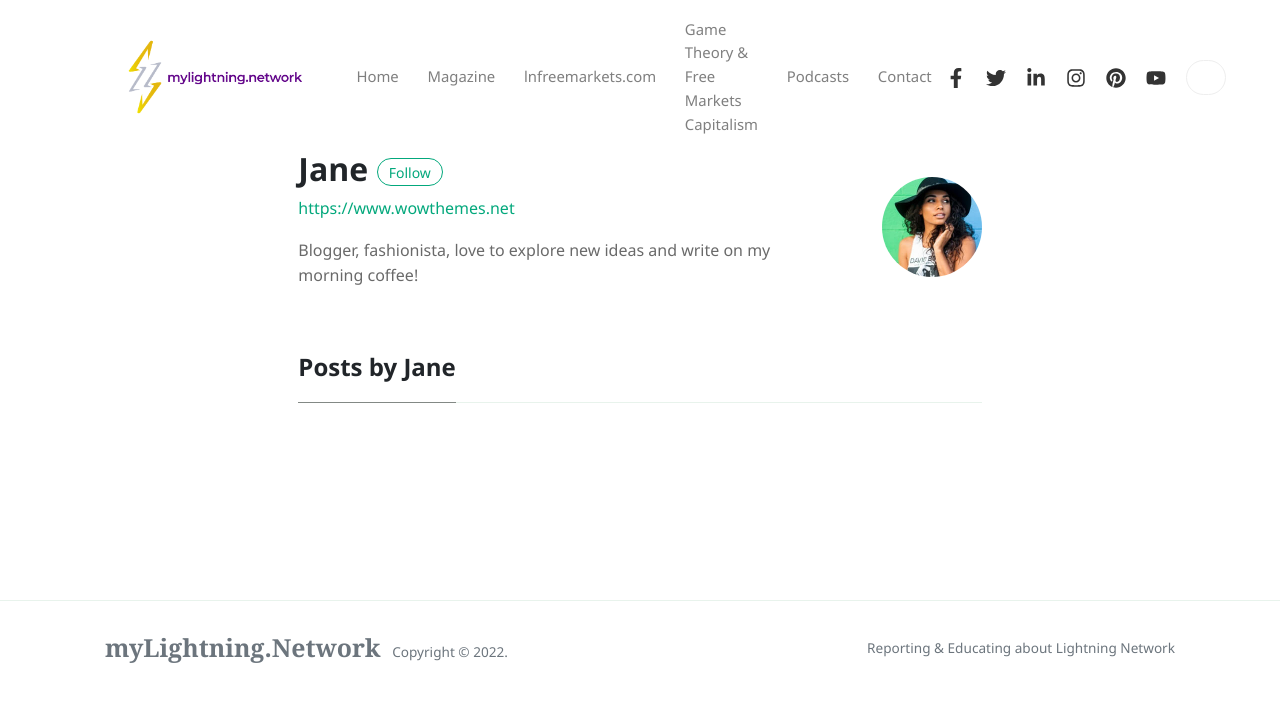
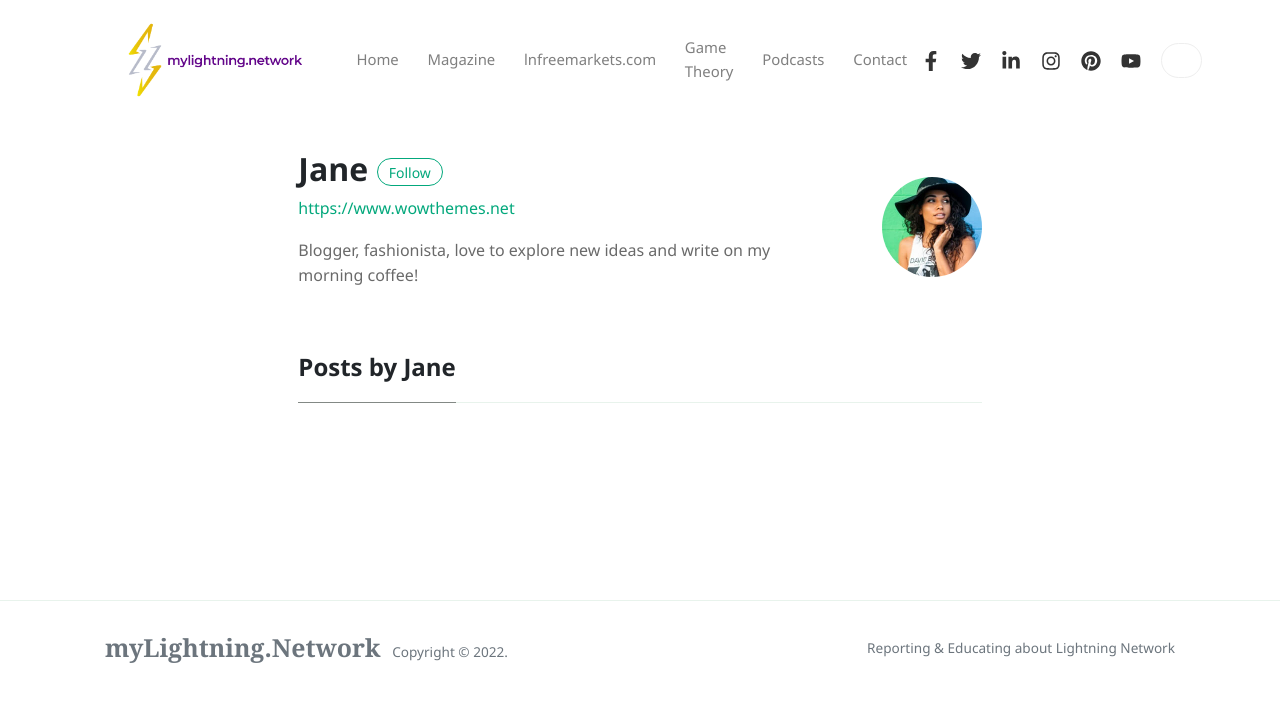
Before and after one commit to mylightningnetwork/mylightning.network.old.website, a Jekyll site: the page built from _pages/author-jane.html, in a window 1280 px wide. Shown: the top 702 px of the page. Built offline with Jekyll 4.4.1, drawn with Linux system fonts in a browser that asks for light colours; nearby versions of some CDN libraries.

Commit message:
Update menu-header.html

```diff
--- a/_includes/menu-header.html
+++ b/_includes/menu-header.html
@@ -10,7 +10,7 @@
   <a class="nav-link" href="{{site.baseurl}}/magazine">lnfreemarkets.com</a>
 </li>
 <li class="nav-item">
-  <a class="nav-link" href="{{site.baseurl}}/magazine">Game Theory & Free Markets Capitalism</a>
+  <a class="nav-link" href="{{site.baseurl}}/magazine">Game Theory</a>
 </li>
 <li class="nav-item">
   <a class="nav-link" href="{{site.baseurl}}/podcasts.html">Podcasts</a>
```
